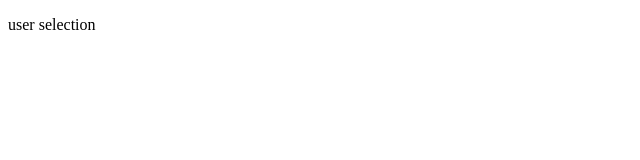
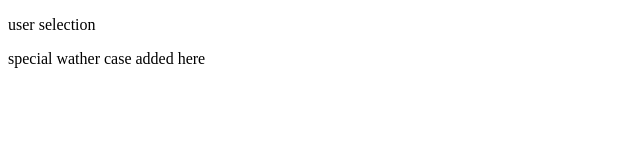
Before and after one commit to Saimall/ust_assign3, a plain HTML site: page user.html in a window 1280 px wide. Shown: the whole page, without its empty margins (0-640 px from the left). Drawn offline with Linux system fonts and the light colour scheme.

Commit message:
Updated new feature

```diff
--- a/user.html
+++ b/user.html
@@ -7,5 +7,6 @@
   </head>
   <body>
     <p>user selection</p>
+    <p>special wather case added here</p>
   </body>
 </html>
```
